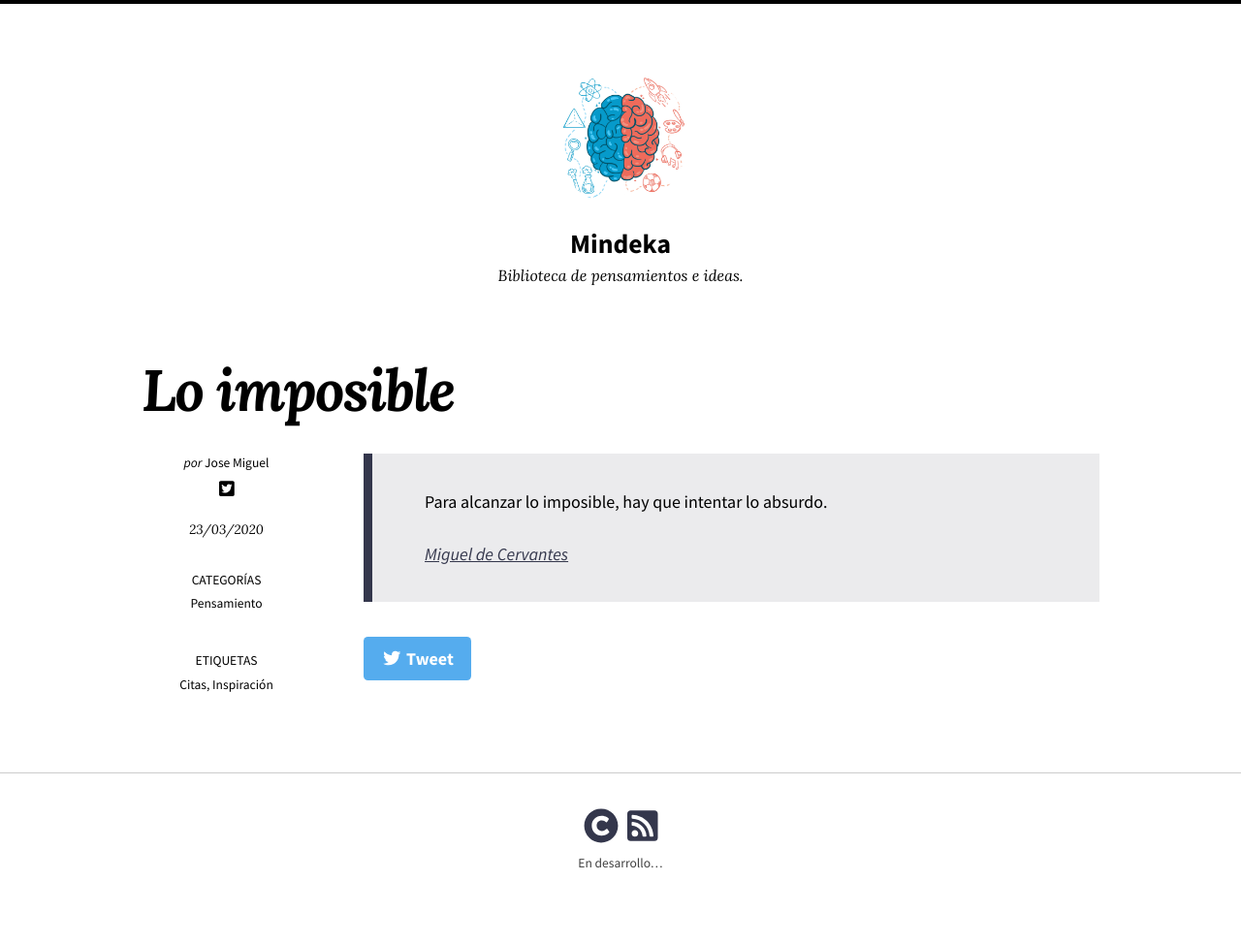
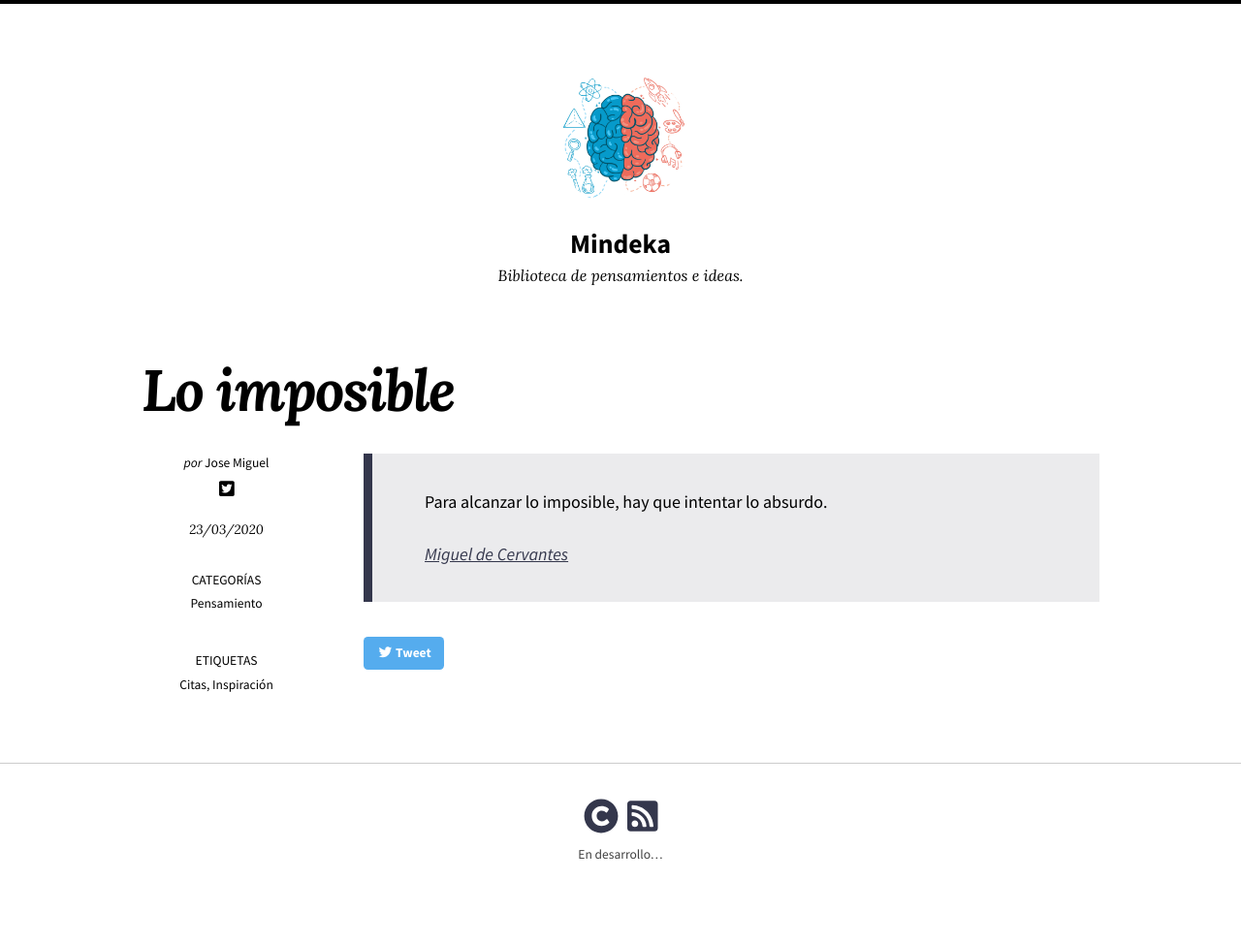
Before and after one commit to gide0n/old-mindeka, a Jekyll site: the page built from _posts/2020-03-23-impossible.md, in a window 1280 px wide. Shown: the whole page at 97% size. Built offline with Jekyll 4.4.1, drawn with Linux system fonts in a browser that asks for light colours; nearby versions of some CDN libraries.

Commit message:
Update social-share.html

```diff
--- a/_includes/social-share.html
+++ b/_includes/social-share.html
@@ -1,3 +1,3 @@
 <div class="page-share">
-  <a href="https://twitter.com/intent/tweet?text={{ page.title | url_encode }}%20{{ page.url | absolute_url | url_encode }}" onclick="window.open(this.href, 'window', 'left=20,top=20,width=500,height=500,toolbar=1,resizable=0'); return false;" class="btn btn--twitter btn--xs"><i class="fab fa-fw fa-twitter" aria-hidden="true"></i> <span>{{ site.data.text[site.locale].tweet | default: 'Tweet' }}</span></a>
+  <a href="https://twitter.com/intent/tweet?text={{ page.title | url_encode }}%20{{ page.url | absolute_url | url_encode }}" onclick="window.open(this.href, 'window', 'left=20,top=20,width=500,height=500,toolbar=1,resizable=0'); return false;" class="btn btn--twitter btn--small"><i class="fab fa-fw fa-twitter" aria-hidden="true"></i> <span>{{ site.data.text[site.locale].tweet | default: 'Tweet' }}</span></a>
 </div>
```
